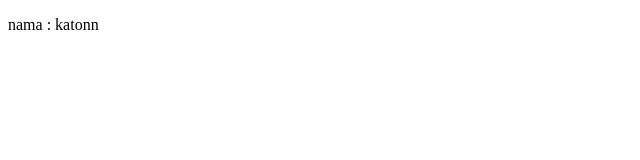
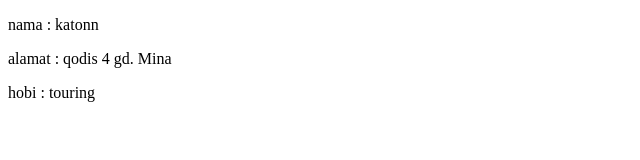
Before and after one commit to yuronjm16-crypto/profil-mz.katonn, a plain HTML site: page index.html in a window 1280 px wide. Shown: the whole page, without its empty margins (0-640 px from the left). Drawn offline with Linux system fonts and the light colour scheme.

Commit message:
add index.html

```diff
--- a/index.html
+++ b/index.html
@@ -7,5 +7,7 @@
 </head>
 <body>
     <p>nama : katonn</p>
+    <p>alamat : qodis 4 gd. Mina</p>
+    <p>hobi : touring</p>
 </body>
 </html>
```
